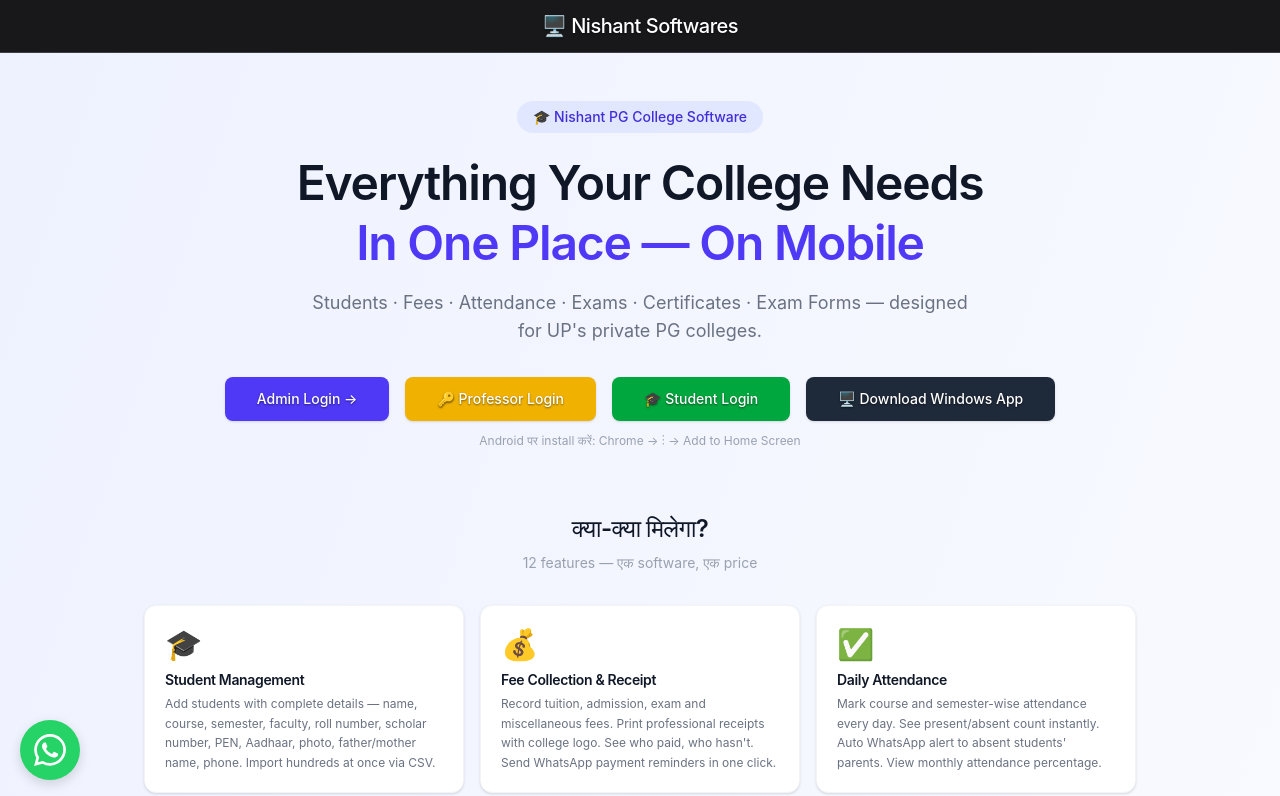
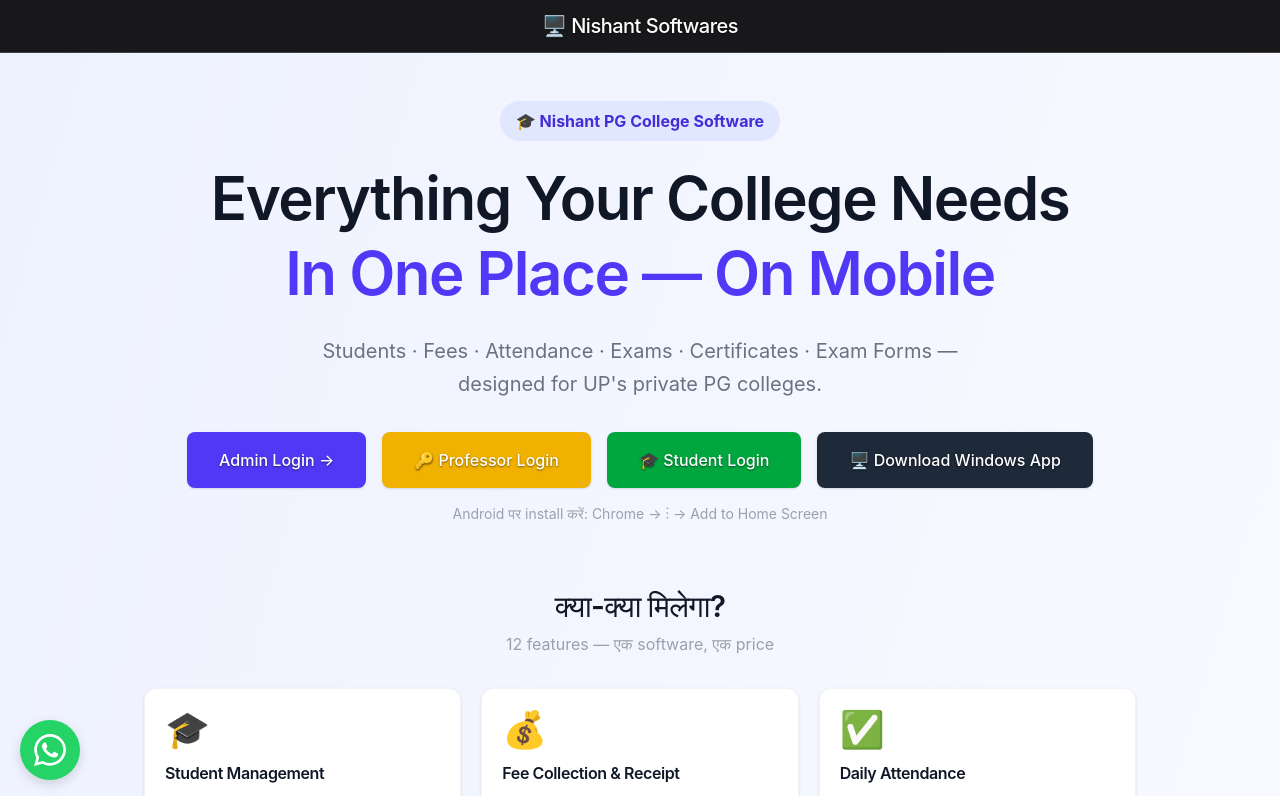
Before and after one commit to kp1153/creativesolutions, a Next.js app: page /college in a window 1280 px wide. Shown: the top 796 px of the page. Built offline with nearby package versions, Linux system fonts and the light colour scheme.

Commit message:
force deploy

```diff
--- a/app/college/page.js
+++ b/app/college/page.js
@@ -3,117 +3,29 @@
 const COLLEGE_EXE_URL = "https://github.com/kp1153/college-saas/releases/download/v1.0.0/Nishant.PG.College.Setup.0.1.0.exe";
 
 const features = [
-  {
-    icon: "🎓",
-    title: "Student Management",
-    desc: "Add students with complete details — name, course, semester, faculty, roll number, scholar number, PEN, Aadhaar, photo, father/mother name, phone. Import hundreds at once via CSV.",
-  },
-  {
-    icon: "💰",
-    title: "Fee Collection & Receipt",
-    desc: "Record tuition, admission, exam and miscellaneous fees. Print professional receipts with college logo. See who paid, who hasn't. Send WhatsApp payment reminders in one click.",
-  },
-  {
-    icon: "✅",
-    title: "Daily Attendance",
-    desc: "Mark course and semester-wise attendance every day. See present/absent count instantly. Auto WhatsApp alert to absent students' parents. View monthly attendance percentage.",
-  },
-  {
-    icon: "🔑",
-    title: "Professor Login via PIN",
-    desc: "Each professor gets a unique 6-digit PIN from the Principal. They log in from their own mobile — no email, no password. They see only their assigned courses. Principal monitors everything.",
-  },
-  {
-    icon: "📝",
-    title: "Exams & Results",
-    desc: "Schedule Internal, Mid Term, Practical and Annual exams. Enter marks for each student — grade and pass/fail calculated automatically. Print subject-wise result sheets.",
-  },
-  {
-    icon: "📄",
-    title: "Marksheet",
-    desc: "Generate complete marksheets for any course and exam type. All subjects in one table — total marks, percentage, grade and result. Ready to print in one click.",
-  },
-  {
-    icon: "🏅",
-    title: "Certificates",
-    desc: "Issue Transfer Certificate, Character Certificate, Bonafide Certificate and Migration Certificate in seconds. College name, logo and Principal's signature printed automatically.",
-  },
-  {
-    icon: "📋",
-    title: "Exam Forms",
-    desc: "Track exam form submission every semester. Record whether exam fee is paid or not. Approve or reject forms. See pending forms alert on dashboard.",
-  },
-  {
-    icon: "🗓️",
-    title: "Timetable",
-    desc: "Build course-wise weekly timetable. Assign subject and professor to each period. Professors see their own schedule after login.",
-  },
-  {
-    icon: "📊",
-    title: "Reports",
-    desc: "Course-wise student count, fee collection summary, attendance percentage and exam results — all in one place. No manual calculation needed.",
-  },
-  {
-    icon: "📣",
-    title: "Notice Board",
-    desc: "Post college notices with Normal, Important or Urgent priority. Students and professors see notices after login. Urgent notices highlighted in red.",
-  },
-  {
-    icon: "📱",
-    title: "Mobile + Desktop",
-    desc: "Works as an Android app (Add to Home Screen) and as a Windows EXE. One purchase covers both. No separate app store needed.",
-  },
+  { icon: "🎓", title: "Student Management", desc: "Add students with complete details — name, course, semester, faculty, roll number, scholar number, PEN, Aadhaar, photo, father/mother name, phone. Import hundreds at once via CSV." },
+  { icon: "💰", title: "Fee Collection & Receipt", desc: "Record tuition, admission, exam and miscellaneous fees. Print professional receipts with college logo. See who paid, who hasn't. Send WhatsApp payment reminders in one click." },
+  { icon: "✅", title: "Daily Attendance", desc: "Mark course and semester-wise attendance every day. See present/absent count instantly. Auto WhatsApp alert to absent students' parents. View monthly attendance percentage." },
+  { icon: "🔑", title: "Professor Login via PIN", desc: "Each professor gets a unique 6-digit PIN from the Principal. They log in from their own mobile — no email, no password. They see only their assigned courses. Principal monitors everything." },
+  { icon: "📝", title: "Exams & Results", desc: "Schedule Internal, Mid Term, Practical and Annual exams. Enter marks for each student — grade and pass/fail calculated automatically. Print subject-wise result sheets." },
+  { icon: "📄", title: "Marksheet", desc: "Generate complete marksheets for any course and exam type. All subjects in one table — total marks, percentage, grade and result. Ready to print in one click." },
+  { icon: "🏅", title: "Certificates", desc: "Issue Transfer Certificate, Character Certificate, Bonafide Certificate and Migration Certificate in seconds. College name, logo and Principal's signature printed automatically." },
+  { icon: "📋", title: "Exam Forms", desc: "Track exam form submission every semester. Record whether exam fee is paid or not. Approve or reject forms. See pending forms alert on dashboard." },
+  { icon: "🗓️", title: "Timetable", desc: "Build course-wise weekly timetable. Assign subject and professor to each period. Professors see their own schedule after login." },
+  { icon: "📊", title: "Reports", desc: "Course-wise student count, fee collection summary, attendance percentage and exam results — all in one place. No manual calculation needed." },
+  { icon: "📣", title: "Notice Board", desc: "Post college notices with Normal, Important or Urgent priority. Students and professors see notices after login. Urgent notices highlighted in red." },
+  { icon: "📱", title: "Mobile + Desktop", desc: "Works as an Android app (Add to Home Screen) and as a Windows EXE. One purchase covers both. No separate app store needed." },
 ];
 
 const howTo = [
-  {
-    step: "1",
-    icon: "🔐",
-    title: "Login with Google",
-    desc: "Open college.nishantsoftwares.in and click Admin Login. Sign in with your college Gmail account. Your 7-day free trial starts automatically — no card, no payment.",
-  },
-  {
-    step: "2",
-    icon: "⚙️",
-    title: "Setup College Details",
-    desc: "Go to Settings. Enter college name, university name (e.g. MGKVP), address, Principal name, affiliation number and upload your college logo. This appears on every receipt and certificate.",
-  },
-  {
-    step: "3",
-    icon: "🎓",
-    title: "Add Students",
-    desc: "Go to Students → Add New Student. Fill name, faculty (Arts/Commerce/Science/Agriculture), course (B.A./B.Com etc.), semester, roll number and phone. Or import hundreds at once from a CSV file.",
-  },
-  {
-    step: "4",
-    icon: "👨‍🏫",
-    title: "Add Professors",
-    desc: "Go to Professors → Add New. Enter name, designation (Assistant/Associate/Professor), qualification and set a 6-digit PIN. Go to their profile and assign which subjects and courses they teach.",
-  },
-  {
-    step: "5",
-    icon: "💰",
-    title: "Record Fees",
-    desc: "Go to Fees → Record Fee. Select student, enter amount and due date. Once paid, click Mark Paid — receipt generates automatically. Send WhatsApp reminder to defaulters from the Defaulters tab.",
-  },
-  {
-    step: "6",
-    icon: "✅",
-    title: "Mark Attendance",
-    desc: "Go to Attendance → Mark. Select date and course. Check present students, uncheck absent. Click Save. Parents of absent students can be alerted via WhatsApp in one click.",
-  },
-  {
-    step: "7",
-    icon: "📝",
-    title: "Manage Exams",
-    desc: "Go to Exams → Schedule New Exam. Select course, semester, subject, type and date. After exam, go to that exam and enter marks for each student. Grades and pass/fail are calculated automatically.",
-  },
-  {
-    step: "8",
-    icon: "📋",
-    title: "Exam Forms",
-    desc: "Go to Exam Forms → Add. Select student, semester and academic year. Mark whether exam fee is paid. Approve or reject forms from the list. Dashboard shows pending forms alert.",
-  },
+  { step: "1", icon: "🔐", title: "Login with Google", desc: "Open college.nishantsoftwares.in and click Admin Login. Sign in with your college Gmail account. Your 7-day free trial starts automatically — no card, no payment." },
+  { step: "2", icon: "⚙️", title: "Setup College Details", desc: "Go to Settings. Enter college name, university name (e.g. MGKVP), address, Principal name, affiliation number and upload your college logo. This appears on every receipt and certificate." },
+  { step: "3", icon: "🎓", title: "Add Students", desc: "Go to Students → Add New Student. Fill name, faculty (Arts/Commerce/Science/Agriculture), course (B.A./B.Com etc.), semester, roll number and phone. Or import hundreds at once from a CSV file." },
+  { step: "4", icon: "👨‍🏫", title: "Add Professors", desc: "Go to Professors → Add New. Enter name, designation (Assistant/Associate/Professor), qualification and set a 6-digit PIN. Go to their profile and assign which subjects and courses they teach." },
+  { step: "5", icon: "💰", title: "Record Fees", desc: "Go to Fees → Record Fee. Select student, enter amount and due date. Once paid, click Mark Paid — receipt generates automatically. Send WhatsApp reminder to defaulters from the Defaulters tab." },
+  { step: "6", icon: "✅", title: "Mark Attendance", desc: "Go to Attendance → Mark. Select date and course. Check present students, uncheck absent. Click Save. Parents of absent students can be alerted via WhatsApp in one click." },
+  { step: "7", icon: "📝", title: "Manage Exams", desc: "Go to Exams → Schedule New Exam. Select course, semester, subject, type and date. After exam, go to that exam and enter marks for each student. Grades and pass/fail are calculated automatically." },
+  { step: "8", icon: "📋", title: "Exam Forms", desc: "Go to Exam Forms → Add. Select student, semester and academic year. Mark whether exam fee is paid. Approve or reject forms from the list. Dashboard shows pending forms alert." },
 ];
 
 const professorSteps = [
@@ -130,58 +42,50 @@
 
         {/* Hero */}
         <div className="text-center mb-16">
-          <div className="inline-block px-4 py-1.5 bg-indigo-100 text-indigo-700 rounded-full text-sm font-medium mb-5">
+          <div className="inline-block px-4 py-2 bg-indigo-100 text-indigo-700 rounded-full text-base font-bold mb-5">
             🎓 Nishant PG College Software
           </div>
-          <h1 className="text-4xl md:text-5xl font-bold text-gray-900 mb-4 leading-tight">
+          <h1 className="text-5xl md:text-6xl font-extrabold text-gray-900 mb-6 leading-tight">
             Everything Your College Needs
             <br />
             <span className="text-indigo-600">In One Place — On Mobile</span>
           </h1>
-          <p className="text-lg text-gray-500 max-w-2xl mx-auto mb-8">
+          <p className="text-xl text-gray-500 max-w-2xl mx-auto mb-8 leading-relaxed">
             Students · Fees · Attendance · Exams · Certificates · Exam Forms — designed for UP's private PG colleges.
           </p>
           <div className="flex flex-col sm:flex-row justify-center gap-4 flex-wrap">
-            <a
-              href="https://college.nishantsoftwares.in/login"
-              className="bg-indigo-600 text-white px-8 py-3 rounded-lg hover:bg-indigo-700 font-medium text-sm shadow-sm"
-            >
+            <a href="https://college.nishantsoftwares.in/login"
+              className="bg-indigo-600 text-white px-8 py-4 rounded-lg hover:bg-indigo-700 font-bold text-base shadow-sm">
               Admin Login →
             </a>
-            <a
-              href="https://college.nishantsoftwares.in/professor-login"
-              className="bg-yellow-500 text-white px-8 py-3 rounded-lg hover:bg-yellow-600 font-medium text-sm shadow-sm"
-            >
+            <a href="https://college.nishantsoftwares.in/professor-login"
+              className="bg-yellow-500 text-white px-8 py-4 rounded-lg hover:bg-yellow-600 font-bold text-base shadow-sm">
               🔑 Professor Login
             </a>
-            <a
-              href="https://college.nishantsoftwares.in/student/login"
-              className="bg-green-600 text-white px-8 py-3 rounded-lg hover:bg-green-700 font-medium text-sm shadow-sm"
-            >
+            <a href="https://college.nishantsoftwares.in/student/login"
+              className="bg-green-600 text-white px-8 py-4 rounded-lg hover:bg-green-700 font-bold text-base shadow-sm">
               🎓 Student Login
             </a>
-            <a
-              href={COLLEGE_EXE_URL}
-              className="bg-gray-800 text-white px-8 py-3 rounded-lg hover:bg-gray-700 font-medium text-sm shadow-sm"
-            >
+            <a href={COLLEGE_EXE_URL}
+              className="bg-gray-800 text-white px-8 py-4 rounded-lg hover:bg-gray-700 font-bold text-base shadow-sm">
               🖥️ Download Windows App
             </a>
           </div>
-          <p className="text-xs text-gray-400 mt-3">
+          <p className="text-sm text-gray-400 mt-4">
             Android पर install करें: Chrome → ⋮ → Add to Home Screen
           </p>
         </div>
 
         {/* Features */}
         <div className="mb-16">
-          <h2 className="text-2xl font-bold text-center text-gray-900 mb-2">क्या-क्या मिलेगा?</h2>
-          <p className="text-center text-gray-400 text-sm mb-8">12 features — एक software, एक price</p>
-          <div className="grid grid-cols-2 md:grid-cols-3 gap-4">
+          <h2 className="text-3xl font-extrabold text-center text-gray-900 mb-2">क्या-क्या मिलेगा?</h2>
+          <p className="text-center text-gray-400 text-base mb-8">12 features — एक software, एक price</p>
+          <div className="grid grid-cols-2 md:grid-cols-3 gap-5">
             {features.map((f, i) => (
               <div key={i} className="bg-white p-5 rounded-xl shadow-sm border border-gray-100">
-                <div className="text-3xl mb-2">{f.icon}</div>
-                <h3 className="font-bold text-gray-900 text-sm mb-1">{f.title}</h3>
-                <p className="text-gray-500 text-xs leading-relaxed">{f.desc}</p>
+                <div className="text-4xl mb-3">{f.icon}</div>
+                <h3 className="font-extrabold text-gray-900 text-base mb-2">{f.title}</h3>
+                <p className="text-gray-500 text-sm leading-relaxed">{f.desc}</p>
               </div>
             ))}
           </div>
@@ -189,19 +93,19 @@
 
         {/* How To — User Manual */}
         <div className="mb-16">
-          <h2 className="text-2xl font-bold text-center text-gray-900 mb-2">कैसे शुरू करें?</h2>
-          <p className="text-center text-gray-400 text-sm mb-8">8 steps — 15 मिनट में पूरा setup</p>
+          <h2 className="text-3xl font-extrabold text-center text-gray-900 mb-2">कैसे शुरू करें?</h2>
+          <p className="text-center text-gray-400 text-base mb-8">8 steps — 15 मिनट में पूरा setup</p>
           <div className="space-y-4">
             {howTo.map((h) => (
-              <div key={h.step} className="bg-white rounded-xl border border-indigo-100 p-4 shadow-sm flex gap-4 items-start">
-                <div className="w-9 h-9 bg-indigo-600 text-white font-black rounded-full flex items-center justify-center shrink-0 text-sm">
+              <div key={h.step} className="bg-white rounded-xl border border-indigo-100 p-5 shadow-sm flex gap-4 items-start">
+                <div className="w-11 h-11 bg-indigo-600 text-white font-black rounded-full flex items-center justify-center shrink-0 text-lg">
                   {h.step}
                 </div>
                 <div>
-                  <div className="font-bold text-gray-900 text-sm mb-1">
+                  <div className="font-extrabold text-gray-900 text-base mb-1.5">
                     {h.icon} {h.title}
                   </div>
-                  <div className="text-gray-500 text-xs leading-relaxed">{h.desc}</div>
+                  <div className="text-gray-500 text-sm leading-relaxed">{h.desc}</div>
                 </div>
               </div>
             ))}
@@ -210,15 +114,15 @@
 
         {/* Professor Login Explainer */}
         <div className="mb-16 bg-indigo-50 rounded-2xl p-6 border border-indigo-100">
-          <h2 className="text-xl font-bold text-gray-900 mb-1">🔑 Professor Attendance कैसे काम करती है?</h2>
-          <p className="text-gray-500 text-sm mb-5">कोई email नहीं — सिर्फ PIN।</p>
+          <h2 className="text-2xl font-extrabold text-gray-900 mb-1">🔑 Professor Attendance कैसे काम करती है?</h2>
+          <p className="text-gray-500 text-base mb-5">कोई email नहीं — सिर्फ PIN।</p>
           <div className="grid grid-cols-1 md:grid-cols-2 gap-4">
             {professorSteps.map((s) => (
               <div key={s.step} className="bg-white rounded-xl p-4 shadow-sm flex gap-3 items-start">
-                <div className="w-7 h-7 bg-indigo-600 text-white font-black rounded-full flex items-center justify-center shrink-0 text-sm">
+                <div className="w-9 h-9 bg-indigo-600 text-white font-black rounded-full flex items-center justify-center shrink-0 text-base">
                   {s.step}
                 </div>
-                <p className="text-sm text-gray-700 leading-relaxed">{s.text}</p>
+                <p className="text-base text-gray-700 leading-relaxed">{s.text}</p>
               </div>
             ))}
           </div>
@@ -226,63 +130,53 @@
 
         {/* Windows App */}
         <div className="mb-16 bg-gray-900 rounded-2xl p-6 text-white">
-          <h2 className="text-xl font-bold mb-2">🖥️ Windows App — EXE installer</h2>
-          <p className="text-gray-400 text-sm mb-4">
+          <h2 className="text-2xl font-extrabold mb-2">🖥️ Windows App — EXE installer</h2>
+          <p className="text-gray-400 text-base mb-4">
             Computer पर भी exactly वही experience जो mobile पर है। College का पूरा software एक click में खुलेगा।
           </p>
-          <div className="bg-yellow-900/40 border border-yellow-600/40 rounded-xl p-4 mb-4 text-sm text-yellow-200">
-            <p className="font-bold mb-2">⚠️ Windows Smart App Control Warning</p>
-            <p className="text-xs leading-relaxed">
+          <div className="bg-yellow-900/40 border border-yellow-600/40 rounded-xl p-4 mb-4 text-yellow-200">
+            <p className="font-bold text-base mb-2">⚠️ Windows Smart App Control Warning</p>
+            <p className="text-sm leading-relaxed">
               Install करते समय Windows "Unknown Publisher" warning दे सकता है। यह normal है क्योंकि software digitally signed नहीं है।
               Install करने के लिए: <strong>More info → Run anyway</strong> पर click करें।
             </p>
           </div>
-          <a
-            href={COLLEGE_EXE_URL}
-            className="inline-block bg-white text-gray-900 font-bold px-6 py-3 rounded-xl text-sm hover:bg-gray-100 transition"
-          >
+          <a href={COLLEGE_EXE_URL}
+            className="inline-block bg-white text-gray-900 font-extrabold px-6 py-3 rounded-xl text-base hover:bg-gray-100 transition">
             ⬇️ Download — Nishant PG College Setup
           </a>
         </div>
 
         {/* Pricing */}
         <div className="mb-16">
-          <h2 className="text-2xl font-bold text-center text-gray-900 mb-2">Pricing</h2>
-          <p className="text-center text-gray-400 text-sm mb-8">7 days completely free — कोई card नहीं चाहिए</p>
+          <h2 className="text-3xl font-extrabold text-center text-gray-900 mb-2">Pricing</h2>
+          <p className="text-center text-gray-400 text-base mb-8">7 days completely free — कोई card नहीं चाहिए</p>
           <div className="grid md:grid-cols-2 gap-6 max-w-2xl mx-auto">
             <div className="rounded-2xl border-2 border-indigo-600 p-6 text-center shadow-lg relative">
               <div className="absolute -top-4 left-1/2 -translate-x-1/2 bg-indigo-600 text-white text-sm font-bold px-4 py-1 rounded-full">
                 New Account
               </div>
-              <h3 className="text-xl font-bold mb-1 text-gray-700 mt-2">First Year</h3>
-              <div className="text-5xl font-extrabold text-indigo-600 mb-1">₹4,999</div>
-              <p className="text-gray-400 text-sm mb-1">One-time — 1 year included</p>
-              <p className="text-gray-400 text-xs mb-4">Mobile + Desktop दोनों</p>
-              <a
-                href="https://college.nishantsoftwares.in/login"
-                className="block w-full bg-indigo-600 text-white font-bold py-3 rounded-xl hover:bg-indigo-700 transition mb-3 text-sm"
-              >
+              <h3 className="text-2xl font-extrabold mb-1 text-gray-700 mt-2">First Year</h3>
+              <div className="text-6xl font-extrabold text-indigo-600 mb-1">₹4,999</div>
+              <p className="text-gray-400 text-base mb-1">One-time — 1 year included</p>
+              <p className="text-gray-400 text-sm mb-4">Mobile + Desktop दोनों</p>
+              <a href="https://college.nishantsoftwares.in/login"
+                className="block w-full bg-indigo-600 text-white font-extrabold py-3 rounded-xl hover:bg-indigo-700 transition mb-3 text-base">
                 Try Free for 7 Days
               </a>
-              <a
-                href="https://nishantsoftwares.in/payment?software=college"
-                target="_blank"
-                rel="noopener noreferrer"
-                className="block w-full bg-gray-800 text-white font-bold py-3 rounded-xl hover:bg-gray-700 transition text-sm"
-              >
+              <a href="https://nishantsoftwares.in/payment?software=college"
+                target="_blank" rel="noopener noreferrer"
+                className="block w-full bg-gray-800 text-white font-extrabold py-3 rounded-xl hover:bg-gray-700 transition text-base">
                 💳 Buy Now — ₹4,999
               </a>
             </div>
             <div className="rounded-2xl border-2 border-gray-200 p-6 text-center shadow-sm">
-              <h3 className="text-xl font-bold mb-1 text-gray-700 mt-2">Renewal</h3>
-              <div className="text-5xl font-extrabold text-indigo-600 mb-1">₹2,500</div>
-              <p className="text-gray-400 text-sm mb-4">Per year</p>
-              <a
-                href="https://nishantsoftwares.in/payment?software=college"
-                target="_blank"
-                rel="noopener noreferrer"
-                className="block w-full bg-indigo-600 text-white font-bold py-3 rounded-xl hover:bg-indigo-700 transition text-sm"
-              >
+              <h3 className="text-2xl font-extrabold mb-1 text-gray-700 mt-2">Renewal</h3>
+              <div className="text-6xl font-extrabold text-indigo-600 mb-1">₹2,500</div>
+              <p className="text-gray-400 text-base mb-4">Per year</p>
+              <a href="https://nishantsoftwares.in/payment?software=college"
+                target="_blank" rel="noopener noreferrer"
+                className="block w-full bg-indigo-600 text-white font-extrabold py-3 rounded-xl hover:bg-indigo-700 transition text-base">
                 💳 Renew Now
               </a>
             </div>
@@ -291,11 +185,11 @@
 
         {/* CTA */}
         <div className="text-center bg-indigo-900 rounded-2xl p-10 text-white">
-          <h2 className="text-2xl font-bold mb-2">आज शुरू करें — 7 दिन Free</h2>
-          <p className="text-indigo-300 mb-6 text-sm">
+          <h2 className="text-3xl font-extrabold mb-3">आज शुरू करें — 7 दिन Free</h2>
+          <p className="text-indigo-300 mb-6 text-base">
             कोई card नहीं। कोई setup fee नहीं। Developer से सीधे support।
           </p>
-          <div className="flex flex-col sm:flex-row justify-center gap-4 text-sm text-indigo-300">
+          <div className="flex flex-col sm:flex-row justify-center gap-4 text-base text-indigo-300 font-bold">
             <a href="tel:+919996865069" className="hover:text-white">📞 9996865069</a>
             <span className="hidden sm:inline">|</span>
             <a href="https://wa.me/919996865069" target="_blank" rel="noopener noreferrer" className="hover:text-white">💬 WhatsApp</a>
```
